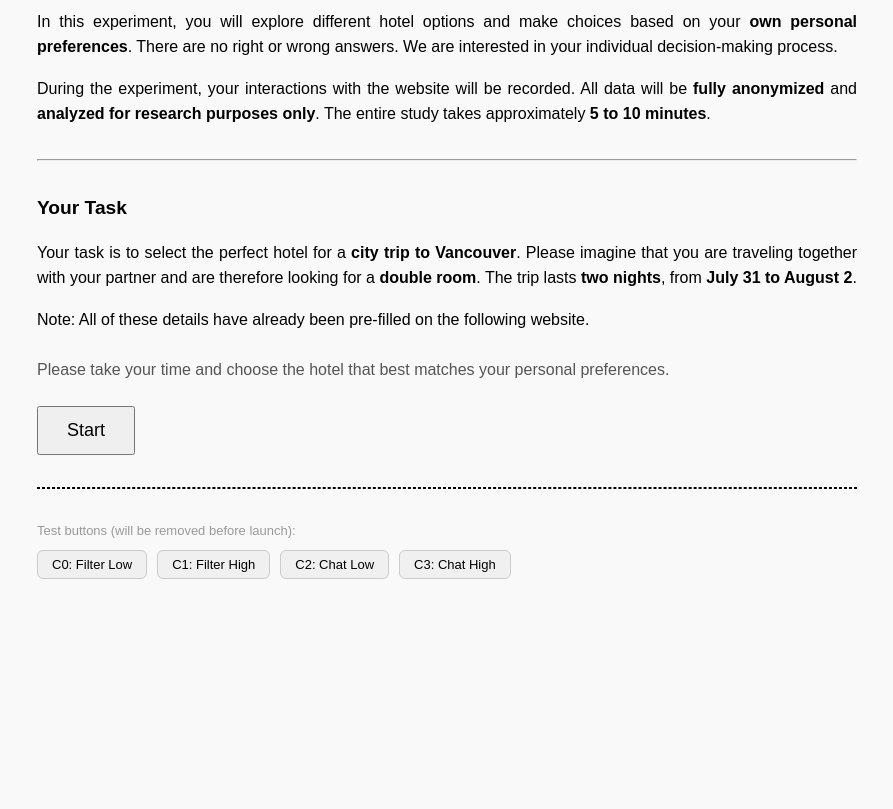
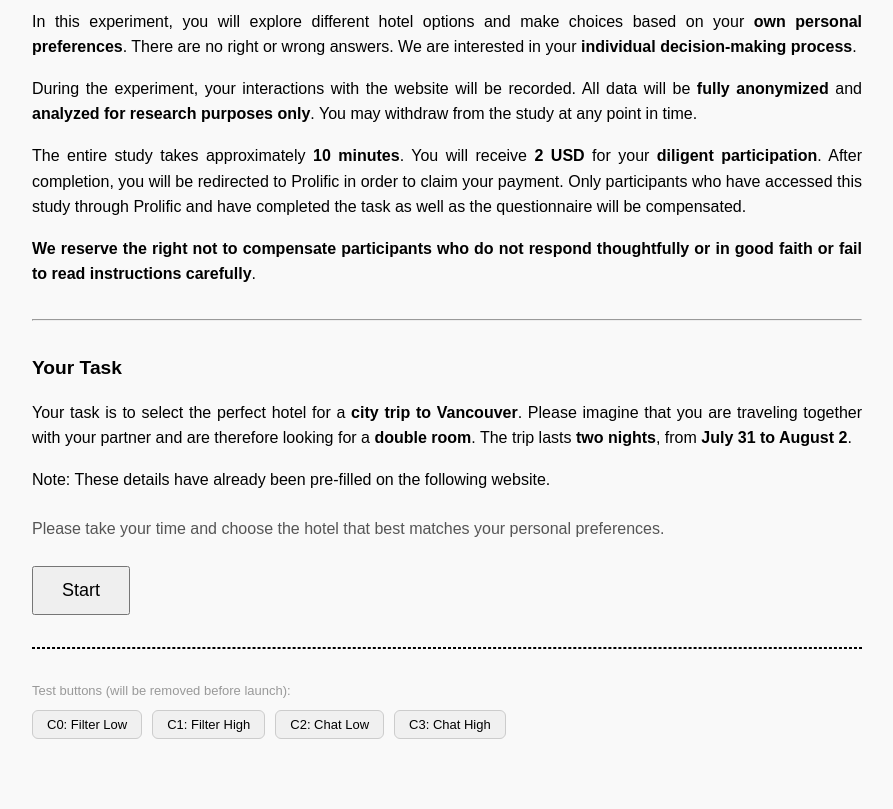
Before and after one commit to fwisheu/Mockup, a website: page index.html in a window 1280 px wide. Shown: the part 150-959 px from the top of the page, without its empty margins (193-1086 px from the left). Before the commit the page ends 800 px from the top, so only its background shows below. Drawn offline with Linux system fonts and the light colour scheme.

Commit message:
Update index.html

```diff
--- a/index.html
+++ b/index.html
@@ -7,19 +7,30 @@
   <title>Landing Page</title>
 </head>
 <body>
-<main style="text-align: justify; padding: 60px 20px; max-width: 860px; margin: auto; line-height: 1.6;">
+<main style="text-align: justify; padding: 60px 20px; max-width: 870px; margin: auto; line-height: 1.6;">
   <h1 style="margin-bottom: 16px;">Dear Participant,</h1>
 
   <p>
     In this experiment, you will explore different hotel options and make choices based on your
     <strong>own personal preferences</strong>.
-    There are no right or wrong answers. We are interested in your individual decision-making process.
+    There are no right or wrong answers. We are interested in your <strong> individual decision-making process</strong>.
   </p>
 
   <p>
     During the experiment, your interactions with the website will be recorded.
     All data will be <strong>fully anonymized</strong> and <strong>analyzed for research purposes only</strong>.
-    The entire study takes approximately <strong>5 to 10 minutes</strong>.
+    You may withdraw from the study at any point in time.
+  </p>
+
+  <p>
+    The entire study takes approximately <strong>10 minutes</strong>.
+    You will receive <strong>2 USD</strong> for your <strong> diligent participation</strong>.
+    After completion, you will be redirected to Prolific in order to claim your payment.
+    Only participants who have accessed this study through Prolific and have completed the task as well as the questionnaire will be compensated.
+  </p>
+
+  <p>
+    <strong>We reserve the right not to compensate participants who do not respond thoughtfully or in good faith or fail to read instructions carefully</strong>.
   </p>
 
   <hr style="margin: 32px 0;">
@@ -33,7 +44,7 @@
   </p>
 
   <p>
-    Note: All of these details have already been pre-filled on the following website.
+    Note: These details have already been pre-filled on the following website.
   </p>
 
   <p style="margin-top: 24px; color: #555;">
```
